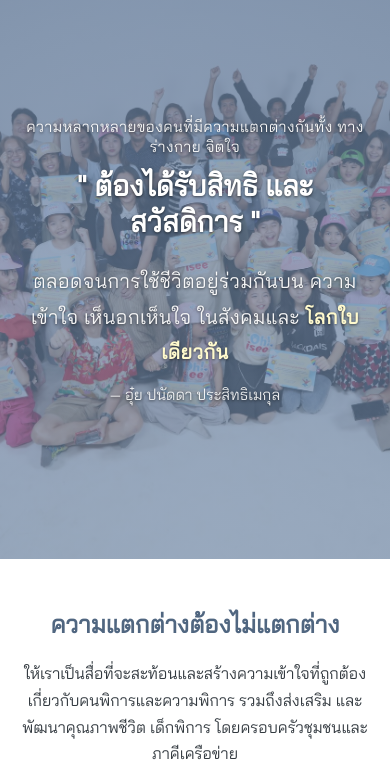
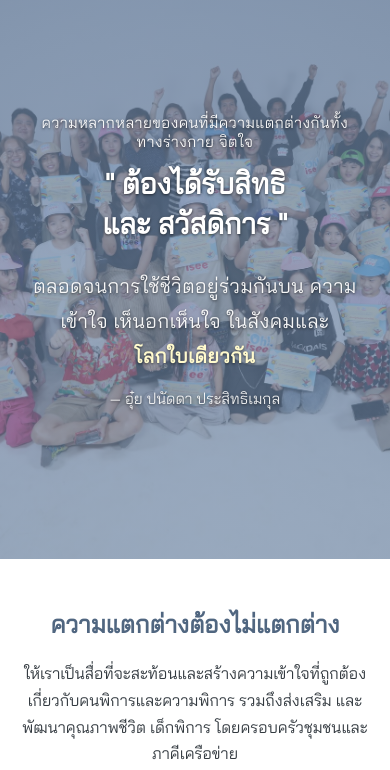
Before and after one commit to champcm/chairity-template, a plain HTML site: page index.html in a window 390 px wide. Shown: the part 74-844 px from the top of the page. Drawn offline with Linux system fonts and the light colour scheme; no server answers.

Commit message:
fix mobile wrap text

```diff
--- a/index.html
+++ b/index.html
@@ -55,10 +55,19 @@
       id="home"
       class="hero">
       <div class="hero-content">
-        <h2>ความหลากหลายของคนที่มีความแตกต่างกันทั้ง ทางร่างกาย จิตใจ</h2>
-        <h1>" ต้องได้รับสิทธิ และ สวัสดิการ "</h1>
+        <h2>
+          ความหลากหลายของคนที่มีความแตกต่างกันทั้ง
+          <br class="mobile-break" />
+          ทางร่างกาย จิตใจ
+        </h2>
+        <h1>
+          " ต้องได้รับสิทธิ
+          <br class="mobile-break" />
+          และ สวัสดิการ "
+        </h1>
         <h3>
           ตลอดจนการใช้ชีวิตอยู่ร่วมกันบน ความเข้าใจ เห็นอกเห็นใจ ในสังคมและ
+          <br class="mobile-break" />
           <span class="hero-highlight-bold">โลกใบเดียวกัน</span>
         </h3>
         <p>— อุ๋ย ปนัดดา ประสิทธิเมกุล</p>
@@ -372,7 +381,6 @@
                 </a>
               </blockquote>
             </div>
-            </div>
           </div>
         </div>
       </div>
--- a/style.css
+++ b/style.css
@@ -354,14 +354,14 @@ header nav ul li a:hover::after {
   letter-spacing: 0.5px;
 }
 
-.hero h1 {
-  /* Main Slogan */
+.hero-content h1 {
   font-size: 3.2em;
   color: var(--text-light); /* Pure White */
   margin-bottom: 1.5rem;
   font-weight: 600;
-  line-height: 1.25;
+  line-height: 1.25; /* Default line height for single line */
   text-transform: none;
+  /* text-shadow: 0px 1px 3px rgba(0, 0, 0, 0.6); /* Existing glow effect */
 }
 
 .hero p {
@@ -383,6 +383,10 @@ header nav ul li a:hover::after {
   padding: 14px 30px;
   font-size: 0.95em;
   /* text-shadow: none; /* Uncomment if buttons are undesirably inheriting the glow */
+}
+
+.mobile-break {
+  display: none;
 }
 
 /* --- About Us Section --- */
@@ -726,6 +730,15 @@ header nav ul li a:hover::after {
 
 /* Responsive for video showcase */
 @media (max-width: 768px) {
+  .hero-content h1 {
+    font-size: 2.2em; /* Example: Slightly smaller font size for H1 on mobile */
+    line-height: 1.3; /* Adjust line height for multi-line H1 on mobile */
+  }
+
+  .mobile-break {
+    display: block; /* Make the <br> tag active on mobile, forcing a line break */
+  }
+
   .hero-content h3 {
     white-space: normal; /* Allow text to wrap on smaller screens */
   }
@@ -743,6 +756,11 @@ header nav ul li a:hover::after {
 }
 
 @media (max-width: 480px) {
+  .hero-content h1 {
+    font-size: 1.9em; /* Further adjust font size if needed */
+    line-height: 1.4;
+  }
+
   .video-item {
     width: 200px; /* Even smaller on very small screens */
   }
```
